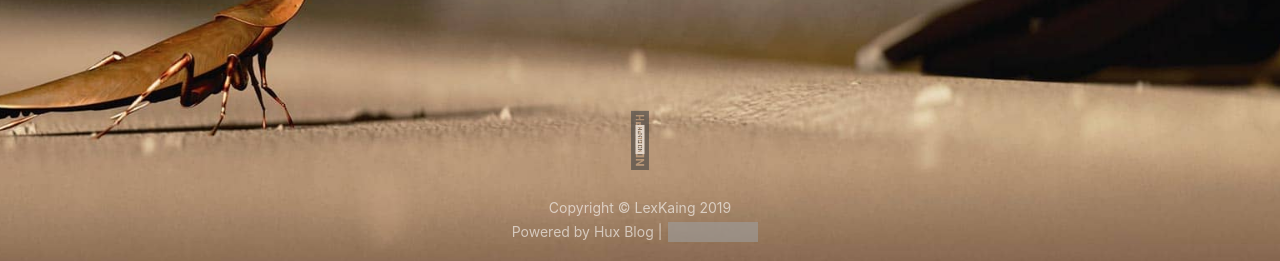
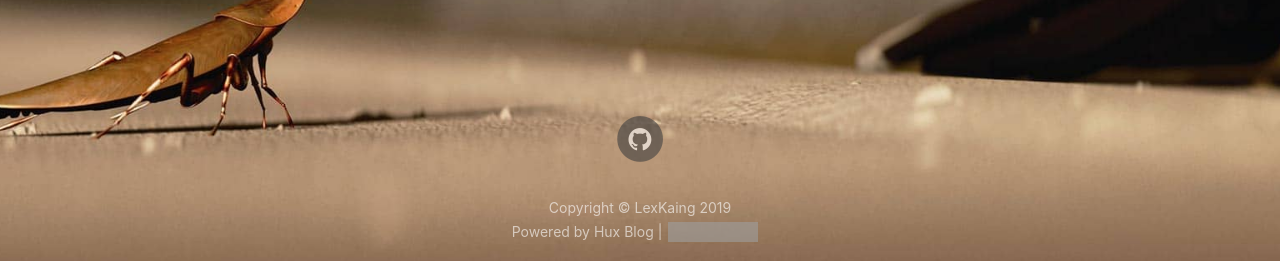
Before and after one commit to AlexTK2012/AlexTK2012.github.io, a Jekyll site: the page built from offline.html, in a window 1280 px wide. Shown: the part 636-897 px from the top of the page. Built offline with Jekyll 4.4.1, drawn with Linux system fonts in a browser that asks for light colours; nearby versions of some CDN libraries; comment, search, counter and statistics services are not loaded; grey boxes are pictures that could not be loaded.

Commit message:
fix footer font-awesome.min.css bug on mac
similarly to #38

```diff
--- a/_includes/head.html
+++ b/_includes/head.html
@@ -49,10 +49,10 @@
     <link rel="stylesheet" href="{{ '/css/alex.css' | prepend: site.baseurl }}">
 
     <!-- Custom Fonts -->
-    <!-- <link href="http://maxcdn.bootstrapcdn.com/font-awesome/4.3.0/css/font-awesome.min.css" rel="stylesheet" type="text/css"> -->
+    <link href="http://maxcdn.bootstrapcdn.com/font-awesome/4.3.0/css/font-awesome.min.css" rel="stylesheet" type="text/css">
     <!-- Hux change font-awesome CDN to qiniu -->
     <!-- <link href="//cdnjs.cloudflare.com/ajax/libs/font-awesome/4.6.3/css/font-awesome.min.css" rel="stylesheet" type="text/css"> -->
-    <link href="https://cdn.bootcss.com/font-awesome/5.8.1/css/fontawesome.min.css" rel="stylesheet">
+    <!-- <link href="//cdn.bootcss.com/font-awesome/5.8.1/css/fontawesome.min.css" rel="stylesheet" type="text/css"> -->
 
 
     <!-- HTML5 Shim and Respond.js IE8 support of HTML5 elements and media queries -->
```
